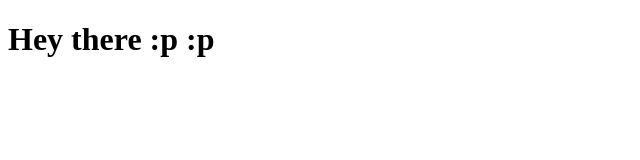
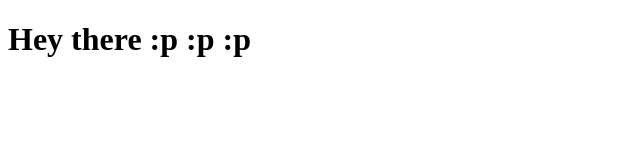
Before and after one commit to yashwanth-yasp/simple-web-server, a plain HTML site: page index.html in a window 1280 px wide. Shown: the full height of the page, 0-640 px from the left. Drawn offline with Linux system fonts and the light colour scheme.

Commit message:
another :p check

```diff
--- a/index.html
+++ b/index.html
@@ -6,6 +6,6 @@
     <title>Simple Docker web server</title>
 </head>
 <body>
-    <h1>Hey there :p :p</h1>
+    <h1>Hey there :p :p :p</h1>
 </body>
 </html>
```
